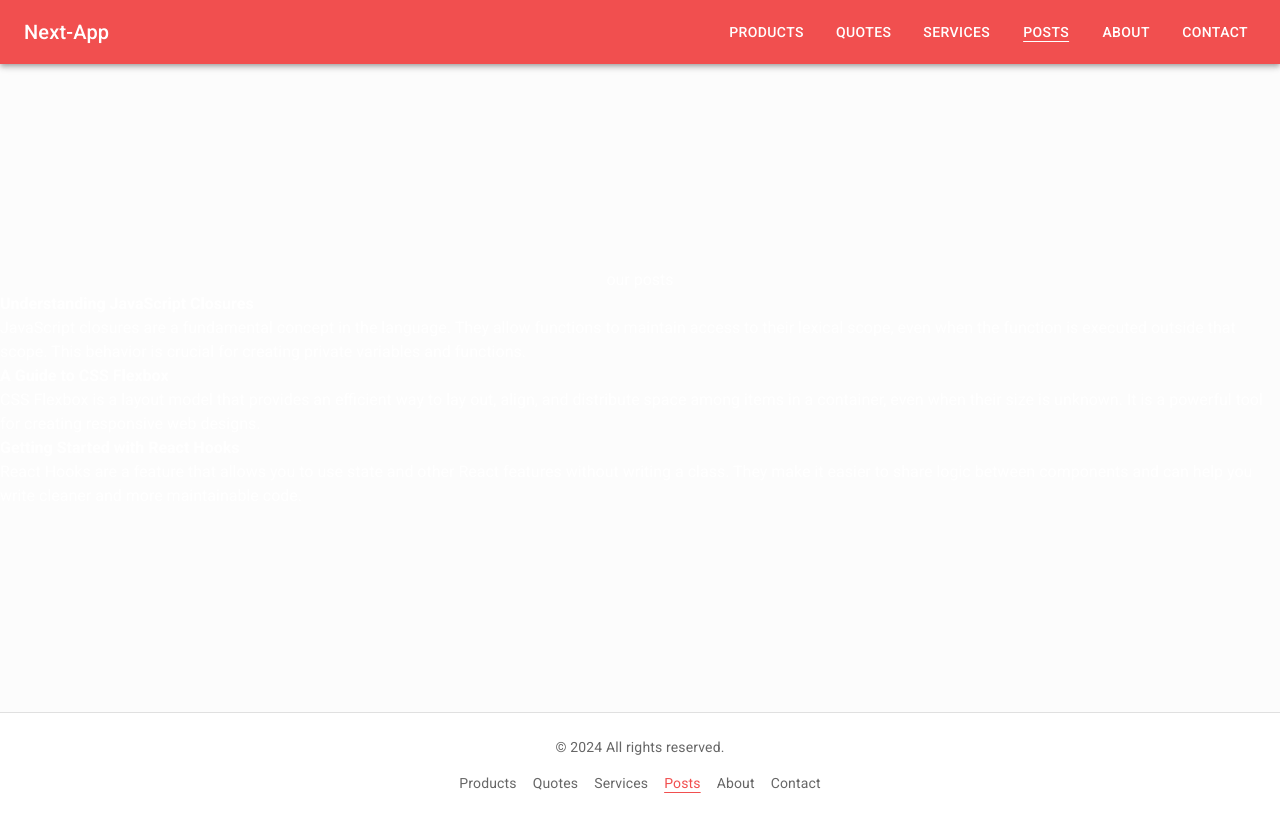
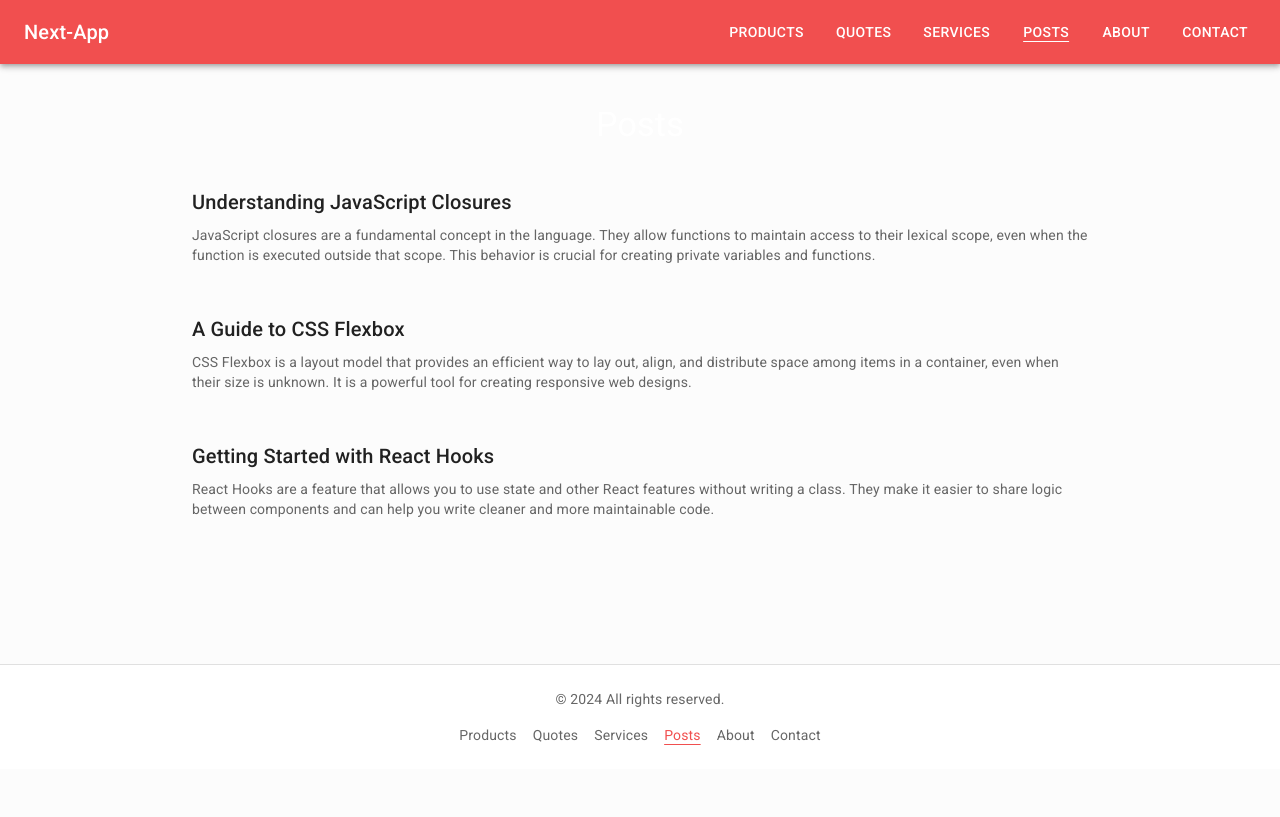
Before and after one commit to prachisoni164/ui-assignments, a Next.js app in the folder next-app/: page /posts in a window 1280 px wide. Built offline with nearby package versions, Linux system fonts and the light colour scheme.

Commit message:
feat: add mui components in post page

```diff
--- a/next-app/views/about/about.jsx
+++ b/next-app/views/about/about.jsx
@@ -15,7 +15,7 @@ const About = () => {
       <Typography variant="h4" sx={{ my: 3, textAlign: "center" }} gutterBottom>
         About Us
       </Typography>
-      <Typography variant="body1">
+      <Typography variant="body1" color="textSecondary">
         Welcome to our company! We are dedicated to providing exceptional
         services and solutions that cater to the needs of our clients. Our
         mission is to deliver innovative and effective strategies that empower
@@ -24,7 +24,7 @@ const About = () => {
       <Typography variant="h4" sx={{ my: 3, textAlign: "center" }} gutterBottom>
         Our Team
       </Typography>
-      <Typography variant="body1">
+      <Typography variant="body1" color="textSecondary">
         Our team consists of highly skilled professionals with diverse
         backgrounds and expertise. We are passionate about what we do and
         committed to delivering the best outcomes for our clients.
--- a/next-app/views/posts/post-by-id.jsx
+++ b/next-app/views/posts/post-by-id.jsx
@@ -1,5 +1,6 @@
-import React, { useContext } from "react"
-import { PostContext } from "../../context/post-context"
+import React, { useContext } from "react";
+import { PostContext } from "../../context/post-context";
+import { Box, Typography } from "@mui/material";
 
 const PostById = (id) => {
   const posts = useContext(PostContext); // Access the post data from context
@@ -9,20 +10,36 @@ const PostById = (id) => {
   // Find the post with the specific id
   const post = posts.find((post) => post.id === parseInt(postId));
 
-
   return (
-        <div className="full-container">
-            <div>
+    <Box
+      height="75vh"
+      width="60%"
+      margin="auto"
+      padding={2}
+      sx={{
+        display: "flex",
+        flexDirection: "column",
+        justifyContent: "center",
+        alignItems: "center",
+      }}
+    >
       {post ? (
         <>
-                        <h1>{post.title}</h1>
-                        <p>{post.content}</p>
+          <Typography
+            variant="h4"
+            sx={{ my: 3, textAlign: "left" }}
+            gutterBottom
+          >
+            {post.title}
+          </Typography>
+          <Typography variant="body1" color="textSecondary">
+            {post.content}
+          </Typography>
         </>
       ) : (
         <p>Post not found.</p>
       )}
-            </div>
-        </div>
+    </Box>
   );
 };
 
--- a/next-app/views/posts/posts.jsx
+++ b/next-app/views/posts/posts.jsx
@@ -1,24 +1,50 @@
-import React, { useContext } from "react"
-import { PostContext } from "../../context/post-context"
+import React, { useContext } from "react";
+import { PostContext } from "../../context/post-context";
 import Link from "next/link";
+import {
+  Box,
+  Typography,
+  Card,
+  CardContent,
+  CardActionArea,
+} from "@mui/material";
 
 const Posts = () => {
   const posts = useContext(PostContext); // Access the post data from context
 
   return (
-    <div className="full-container">
-      <h1>our posts</h1>
-      <ul className="cardList">
-          {posts.map(post => (
-              <Link href={`/posts/${post.id}`} key={post.id}>
-                <li key={post.id} className="card pointer">
-                  <h2 className="text-bold">{post.title}</h2>
-                  <p>{post.content}</p>
-                </li>
-              </Link>
-          ))}
-      </ul>
-  </div>
-)};
+    <Box height="75vh" width="75%" margin="auto" padding={2}>
+      <Typography variant="h4" sx={{ my: 3, textAlign: "center" }} gutterBottom>
+        Posts
+      </Typography>
 
-export default Posts
+      <Box display="grid" gap={2}>
+        {posts.map((post) => (
+          <Link href={`/posts/${post.id}`} key={post.id}>
+            <Card
+              component="a"
+              sx={{
+                cursor: "pointer",
+                transition: "0.3s",
+                "&:hover": { boxShadow: 4 },
+              }}
+            >
+              <CardActionArea>
+                <CardContent>
+                  <Typography variant="h6" component="h2" gutterBottom>
+                    {post.title}
+                  </Typography>
+                  <Typography variant="body2" color="textSecondary">
+                    {post.content}
+                  </Typography>
+                </CardContent>
+              </CardActionArea>
+            </Card>
+          </Link>
+        ))}
+      </Box>
+    </Box>
+  );
+};
+
+export default Posts;
```
Lines whose indentation alone changed are shown as unchanged.
